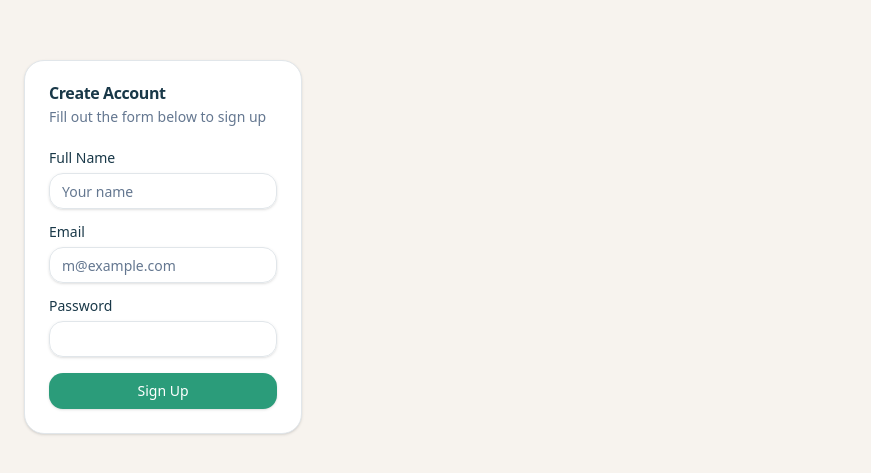
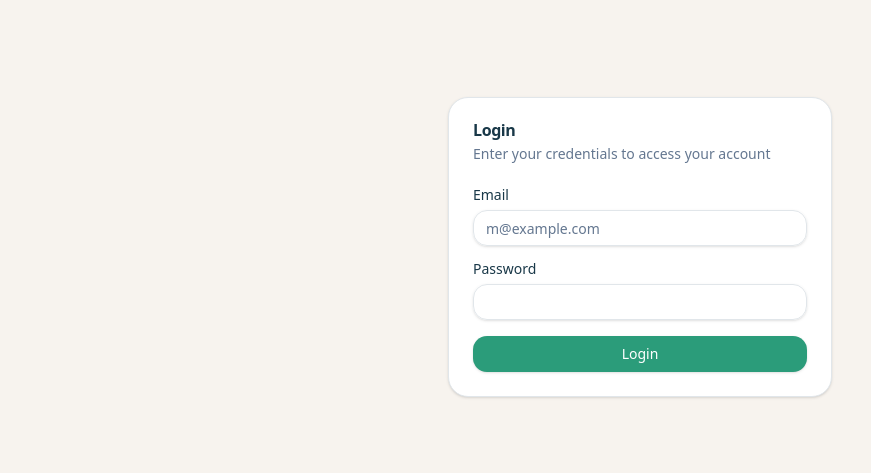
Before and after one commit to kasandra0/happytailsshelter_frontend, a React app in the folder app/: page /signup in a window 1280 px wide. Shown: the part 153-626 px from the top of the page, without its empty margins (0-871 px from the left). Built offline with nearby package versions, Linux system fonts and the light colour scheme; the HTML template or start-up script is replaced by a standard one.

Commit message:
jg: change sign up page

```diff
--- a/app/src/App.tsx
+++ b/app/src/App.tsx
@@ -15,7 +15,7 @@ import InventoryItemPage from "./pages/InventoryItemPage";
 import MyAnimals from "./pages/MyAnimalsPage";
 import MyAnimalsPage from "./pages/MyAnimalsPage";
 
-import { SignUpPage } from "./pages/SignUpPage";
+import SignUpPage from "./pages/SignUpPage"
 import { useEffect, useState } from "react";
 
 function App() {
--- a/app/src/pages/LoginPage.tsx
+++ b/app/src/pages/LoginPage.tsx
@@ -55,7 +55,7 @@ export function LoginPage({
                 navigate("/staff/dashboard");
             } else if (user.role === 2) {
                 navigate("/fosterparent/dashboard");
-            }else {
+            } else {
                 navigate("/error");
             }
         } catch (error) {
@@ -73,10 +73,10 @@ export function LoginPage({
                             <CardTitle className="text-2xl">Login</CardTitle>
                             <CardDescription>
                                 Enter your email below to login to your account
-                            {/* Error message container */}
-                            {errorMessage && (
-                                <div className="text-red-500 text-sm">{errorMessage}</div>
-                            )}
+                                {/* Error message container */}
+                                {errorMessage && (
+                                    <div className="text-red-500 text-sm">{errorMessage}</div>
+                                )}
                             </CardDescription>
                         </CardHeader>
                         <CardContent>
@@ -117,7 +117,7 @@ export function LoginPage({
                                 </div>
                                 <div className="mt-4 text-center text-sm">
                                     Don&apos;t have an account?{" "}
-                                    <a href="#" className="underline underline-offset-4">
+                                    <a href="/signup" className="underline underline-offset-4">
                                         Sign up
                                     </a>
                                 </div>
--- a/app/src/pages/SignUpPage.tsx
+++ b/app/src/pages/SignUpPage.tsx
@@ -1,3 +1,4 @@
+import { useState } from "react"
 import { cn } from "@/lib/utils"
 import { Button } from "@/components/ui/button"
 import {
@@ -10,42 +11,93 @@ import {
 import { Input } from "@/components/ui/input"
 import { Label } from "@/components/ui/label"
 
-export function SignUpPage({
+export default function LoginPage({
   className,
   ...props
 }: React.ComponentPropsWithoutRef<"div">) {
+
+  const [email, setEmail] = useState("")
+  const [password, setPassword] = useState("")
+  const [error, setError] = useState("")
+  const [loading, setLoading] = useState(false)
+
+  const handleSubmit = async (e: React.FormEvent) => {
+    e.preventDefault()
+    setError("")
+    setLoading(true)
+
+    try {
+      const response = await fetch("http://localhost:3000/api/login", {
+        method: "POST",
+        headers: {
+          "Content-Type": "application/json"
+        },
+        body: JSON.stringify({ email, password })
+      })
+
+      const data = await response.json()
+
+      if (!response.ok) {
+        throw new Error(data.message || "Login failed")
+      }
+
+      // Save JWT
+      localStorage.setItem("token", data.token)
+
+      // Redirect
+      window.location.href = "/dashboard"
+
+    } catch (err: any) {
+      setError(err.message)
+    } finally {
+      setLoading(false)
+    }
+  }
+
   return (
-    <div className="flex min-h-svh items-center justify-center p-6">
+    <div className="flex min-h-svh w-full items-center justify-center p-6 md:p-10">
       <div className="w-full max-w-sm">
         <div className={cn("flex flex-col gap-6", className)} {...props}>
           <Card>
             <CardHeader>
-              <CardTitle>Create Account</CardTitle>
+              <CardTitle>Login</CardTitle>
               <CardDescription>
-                Fill out the form below to sign up
+                Enter your credentials to access your account
               </CardDescription>
             </CardHeader>
 
             <CardContent>
-              <form className="flex flex-col gap-4">
-
-                <div className="grid gap-2">
-                  <Label htmlFor="name">Full Name</Label>
-                  <Input id="name" placeholder="Your name" />
-                </div>
+              <form onSubmit={handleSubmit} className="flex flex-col gap-4">
 
                 <div className="grid gap-2">
                   <Label htmlFor="email">Email</Label>
-                  <Input id="email" type="email" placeholder="m@example.com" />
+                  <Input
+                    id="email"
+                    type="email"
+                    placeholder="m@example.com"
+                    value={email}
+                    onChange={(e) => setEmail(e.target.value)}
+                    required
+                  />
                 </div>
 
                 <div className="grid gap-2">
                   <Label htmlFor="password">Password</Label>
-                  <Input id="password" type="password" />
+                  <Input
+                    id="password"
+                    type="password"
+                    value={password}
+                    onChange={(e) => setPassword(e.target.value)}
+                    required
+                  />
                 </div>
 
-                <Button type="submit" className="w-full">
-                  Sign Up
+                {error && (
+                  <p className="text-sm text-red-500">{error}</p>
+                )}
+
+                <Button type="submit" className="w-full" disabled={loading}>
+                  {loading ? "Logging in..." : "Login"}
                 </Button>
 
               </form>
```
